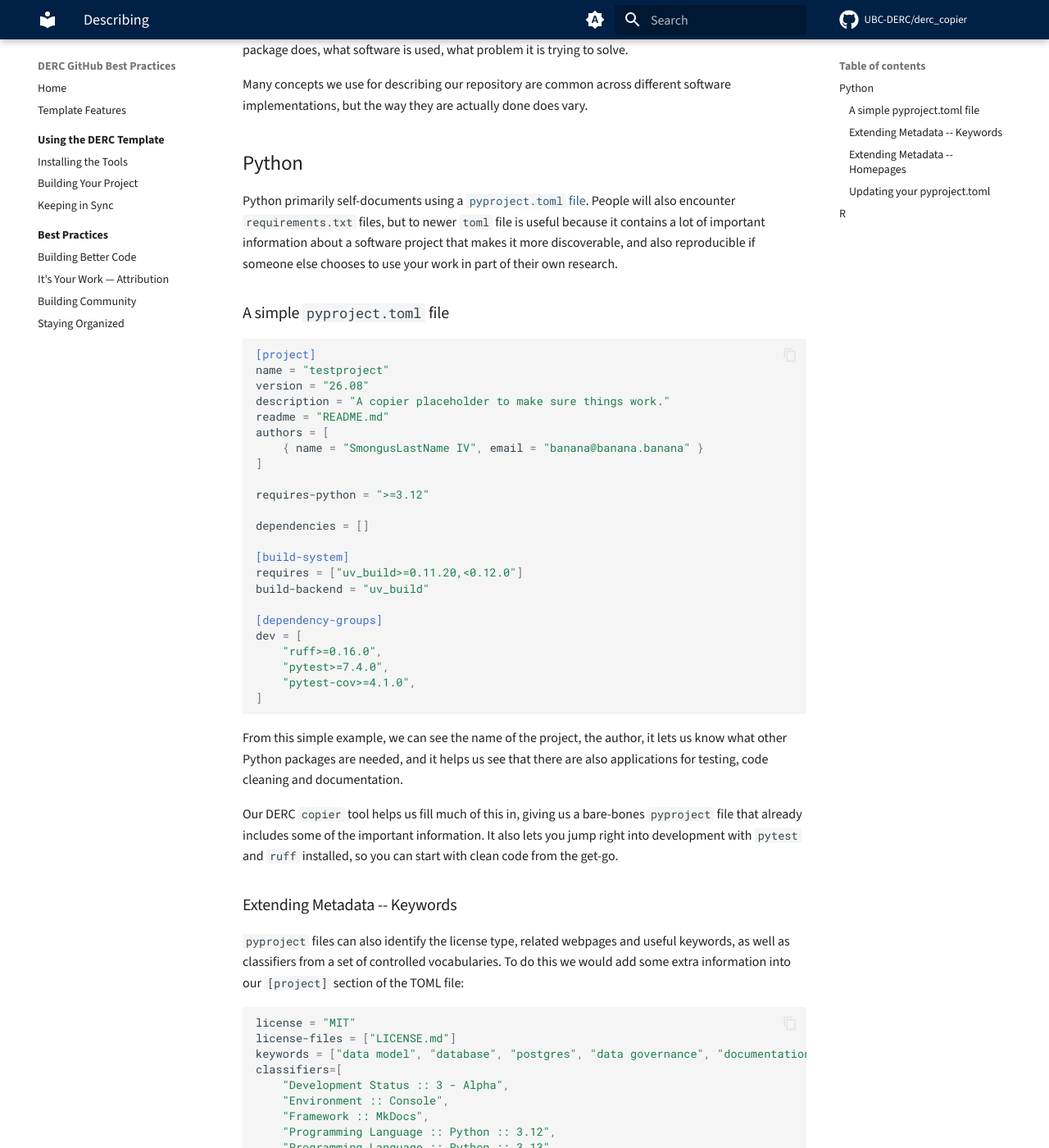
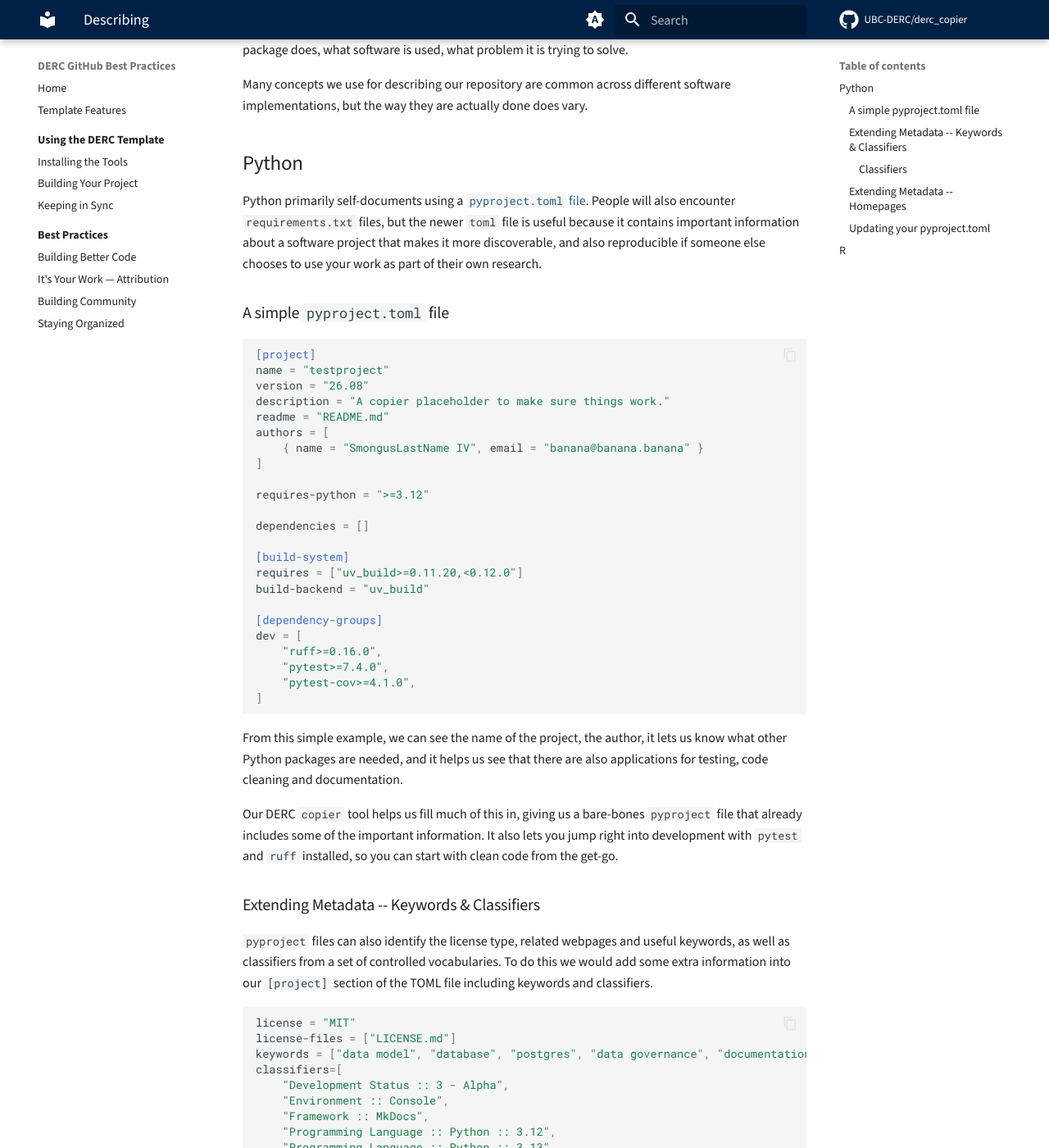
Before and after one commit to UBC-DERC/derc_copier, an MkDocs documentation site: the page built from docs/copier/attribution/describing.md, in a window 1280 px wide and 1400 px high, scrolled down 208 px. Shown: the whole window at 82% size. Built offline with MkDocs 1.6.1 and Material for MkDocs 9.7.7, drawn with Linux system fonts in a browser that asks for light colours; comment, search, counter and statistics services are not loaded; some of the changed text lies outside the part shown.

Commit message:
Adding more text to the attribution section.
A large set of text for READMEs and starting to fill out other text.

````diff
--- a/docs/copier/attribution/describing.md
+++ b/docs/copier/attribution/describing.md
@@ -6,7 +6,7 @@
 
 ## Python
 
-Python primarily self-documents using a [`pyproject.toml` file](https://packaging.python.org/en/latest/guides/writing-pyproject-toml/). People will also encounter `requirements.txt` files, but to newer `toml` file is useful because it contains a lot of important information about a software project that makes it more discoverable, and also reproducible if someone else chooses to use your work in part of their own research.
+Python primarily self-documents using a [`pyproject.toml` file](https://packaging.python.org/en/latest/guides/writing-pyproject-toml/). People will also encounter `requirements.txt` files, but the newer `toml` file is useful because it contains important information about a software project that makes it more discoverable, and also reproducible if someone else chooses to use your work as part of their own research.
 
 ### A simple `pyproject.toml` file
 
@@ -40,10 +40,9 @@
 
 Our DERC `copier` tool helps us fill much of this in, giving us a bare-bones `pyproject` file that already includes some of the important information. It also lets you jump right into development with `pytest` and `ruff` installed, so you can start with clean code from the get-go.
 
+### Extending Metadata -- Keywords & Classifiers
 
-### Extending Metadata -- Keywords
-
-`pyproject` files can also identify the license type, related webpages and useful keywords, as well as classifiers from a set of controlled vocabularies. To do this we would add some extra information into our `[project]` section of the TOML file:
+`pyproject` files can also identify the license type, related webpages and useful keywords, as well as classifiers from a set of controlled vocabularies. To do this we would add some extra information into our `[project]` section of the TOML file including keywords and classifiers.
 
 ```toml
 license = "MIT"
@@ -63,6 +62,10 @@
 
 Take a look at this section, can you get a sense of what the software might be doing? The hope is that we can use this information to decide whether this is the right piece of software for us, and, to search for software that meets our needs. The more complete your list of keywords is, and the more precise your classifiers, the more discoverable (or **Findable**, if we're thinking FAIR) your software will be.
 
+#### Classifiers
+
+Classifiers are drawn from a fixed set of terms defined by the Python community.
+
 ### Extending Metadata -- Homepages
 
 We also want to provide external liks to other parts of our project. Homepages, even publications can be linked if we have URLs.
````
Also changed, not shown: docs/copier/attribution/index.md (+2 -1 lines), docs/copier/attribution/readmes.md (added, +37 -0 lines), docs/copier/building/index.md (+7 -1 lines).
